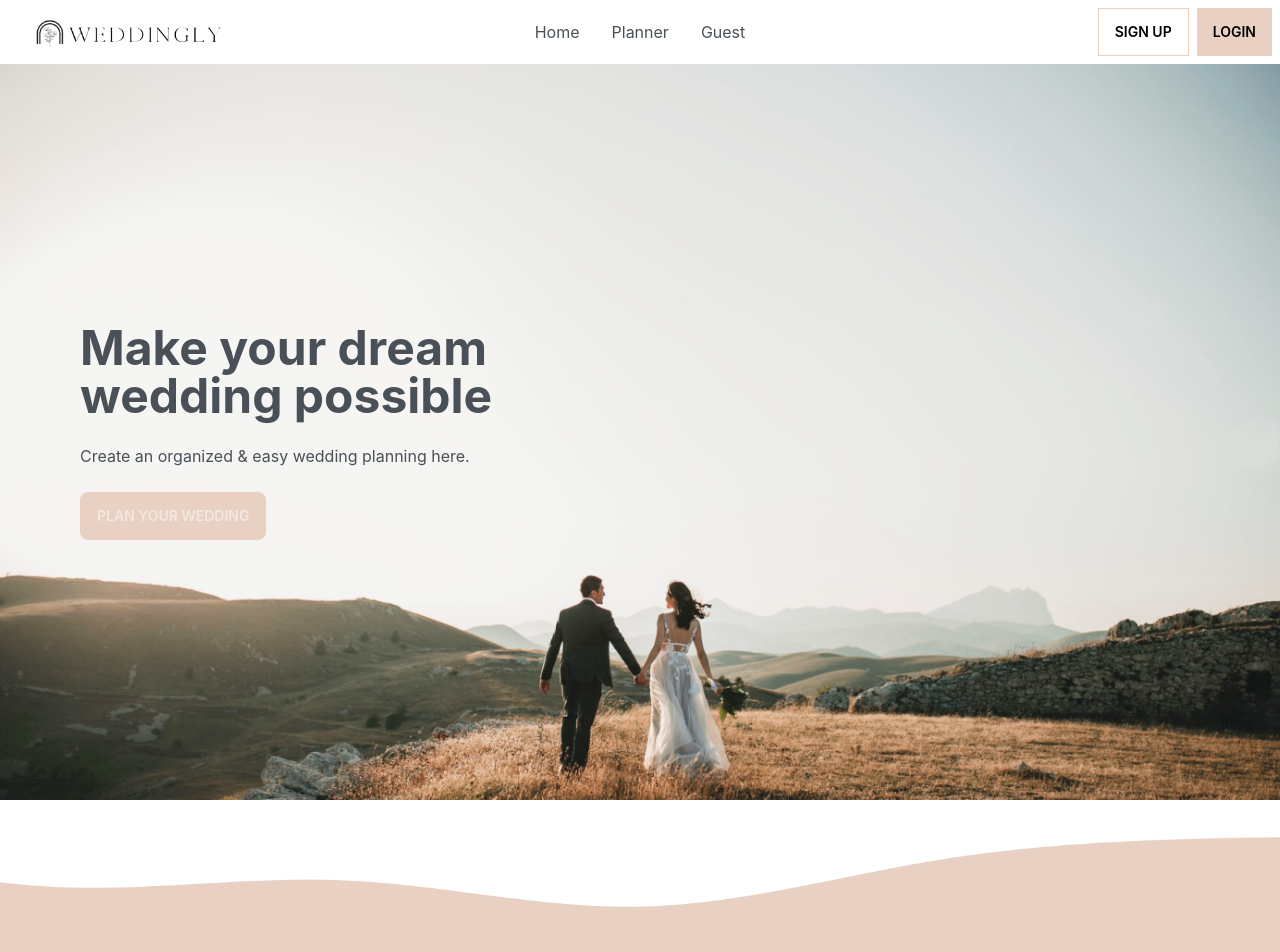
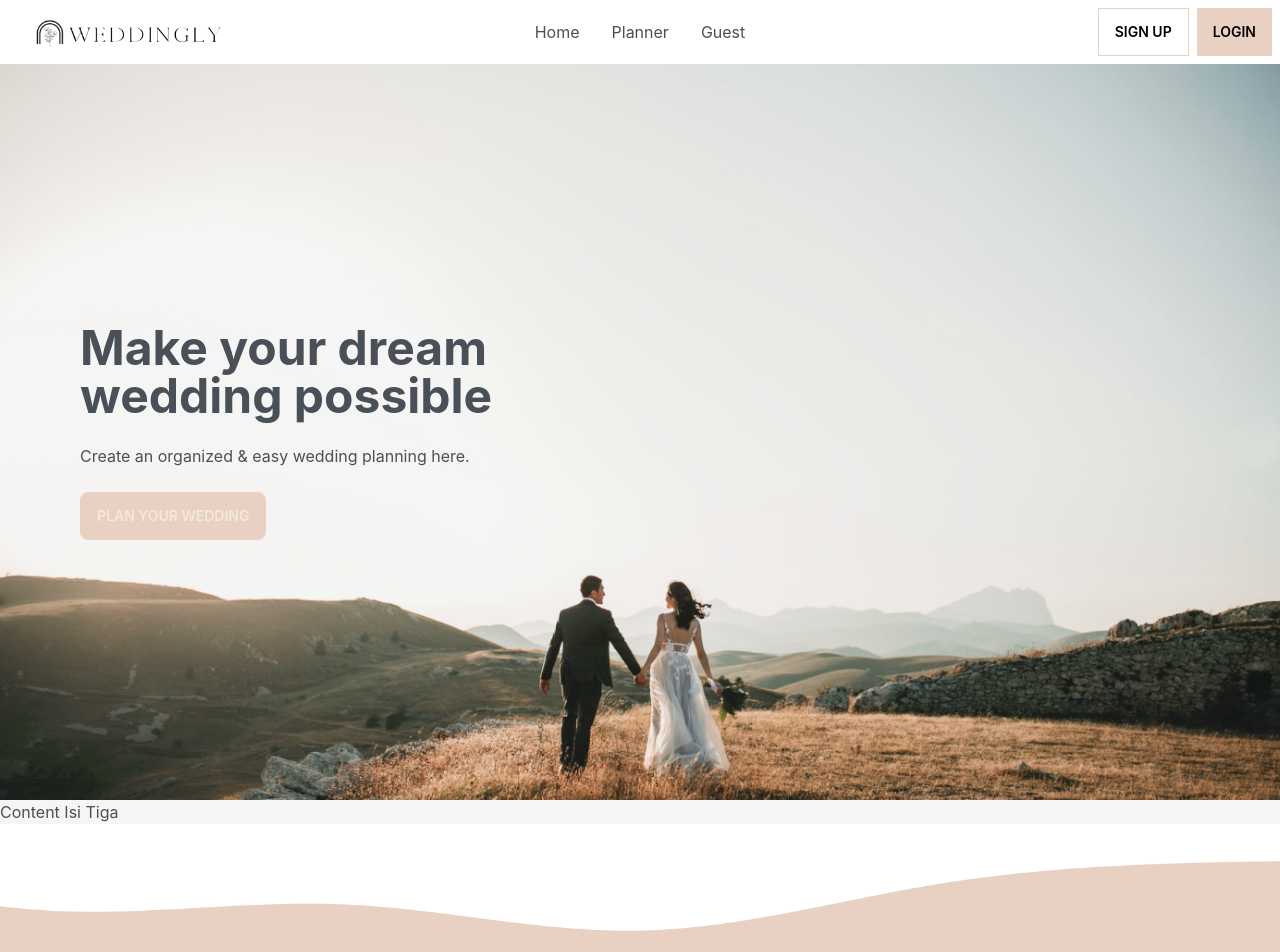
Before and after one commit to gillyhuga/weddingly, a Next.js app: page / in a window 1280 px wide. Shown: the top 952 px of the page. Built offline with nearby package versions, Linux system fonts and the light colour scheme.

Commit message:
add content test

```diff
--- /dev/null
+++ b/src/components/pages/home/Content/index.js
@@ -0,0 +1,7 @@
+import React from "react";
+
+function Content() {
+  return <div>Content Isi Tiga</div>;
+}
+
+export default Content;
--- a/src/pages/index.js
+++ b/src/pages/index.js
@@ -1,9 +1,11 @@
+import Content from "@/components/pages/home/Content";
 import Hero from "@/components/pages/home/Hero";
 
 export default function Home() {
   return (
     <div>
       <Hero />
+      <Content />
     </div>
-  )
+  );
 }
```
